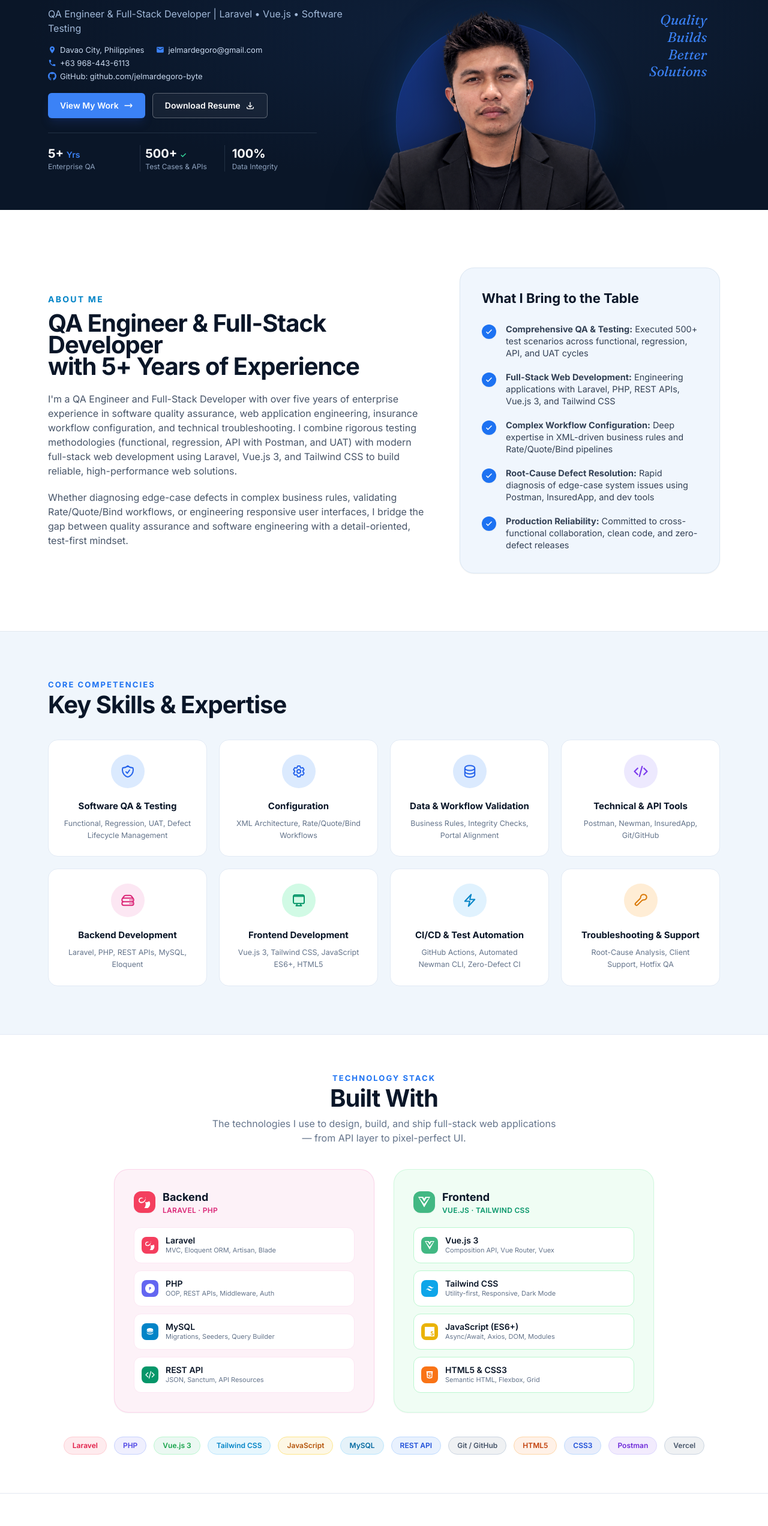
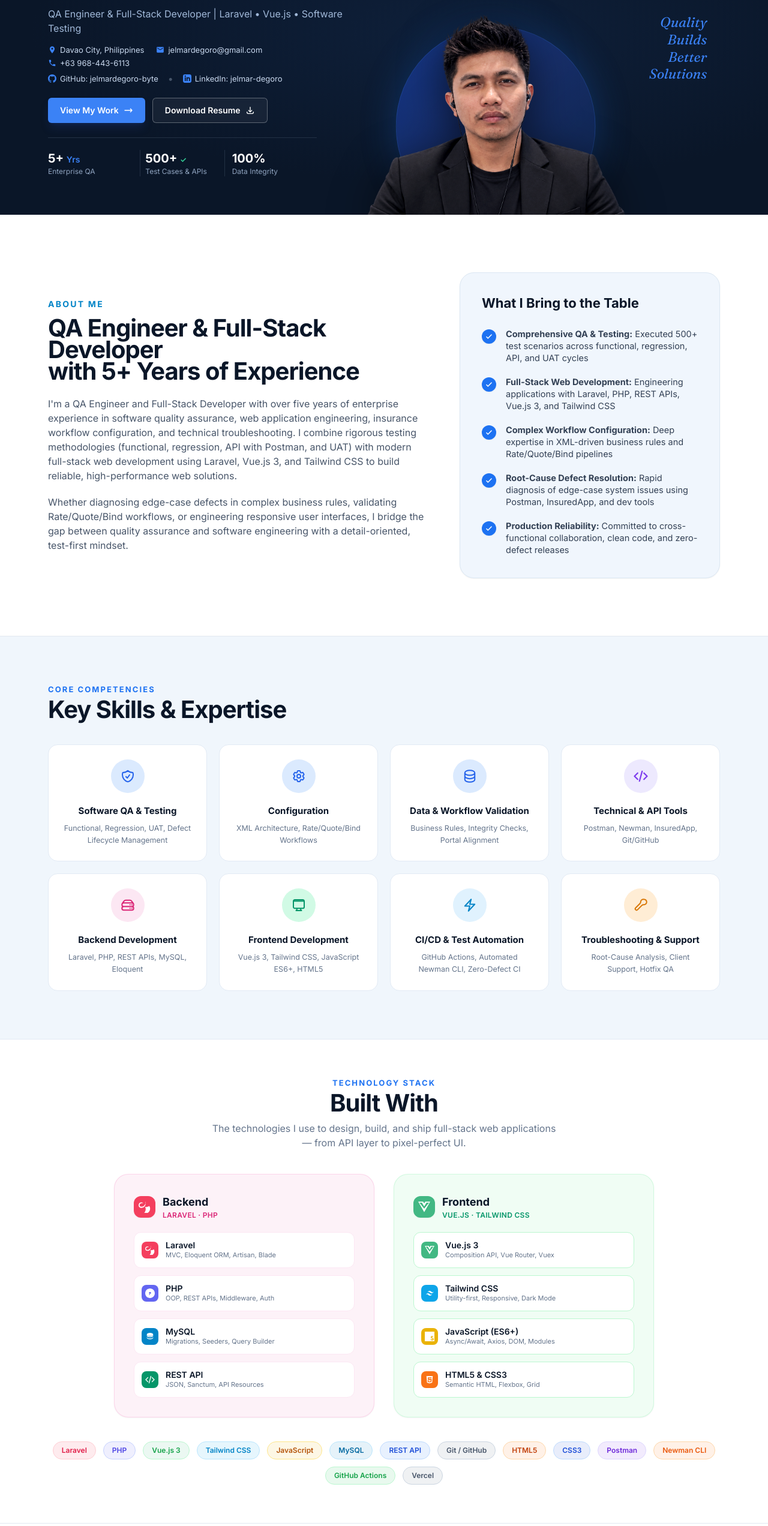
Before and after one commit to jelmardegoro-byte/jdportforlio, a Vue app: page / in a window 1280 px wide. Shown: the part 253-2797 px from the top of the page at 60% size. Built offline with nearby package versions, Linux system fonts and the light colour scheme; a web font is replaced by a local one; what encrypt-storage would draw is missing.

Commit message:
fix: add rel noopener, LinkedIn in hero social row, CI badges, cleanup project card redundancy, contact active state in navbar

```diff
--- a/src/components/FooterElement.vue
+++ b/src/components/FooterElement.vue
@@ -55,6 +55,7 @@
         <a
           href="/Jelmar_Degoro_Resume.pdf"
           target="_blank"
+          rel="noopener noreferrer"
           download="Jelmar_Degoro_Resume.pdf"
           class="text-xs sm:text-[13px] font-sans font-medium text-[#3b82f6] hover:text-white transition-colors duration-200 inline-flex items-center gap-1"
         >
@@ -113,7 +114,7 @@
     <!-- BOTTOM: Copyright -->
     <div class="max-w-[1300px] mx-auto mt-5 pt-4 border-t border-[#132338] flex flex-col sm:flex-row items-center justify-between text-xs text-[#8fa3bf]">
       <p>&copy; {{ new Date().getFullYear() }} All rights reserved by Jelmar Degoro</p>
-      <p class="mt-1 sm:mt-0">Made with <span class="text-white">&hearts;</span> by JokerJel</p>
+      <p class="mt-1 sm:mt-0">Built with Vue.js &amp; Tailwind CSS &bull; Jelmar Degoro</p>
     </div>
   </footer>
 </template>
--- a/src/components/NavbarElement.vue
+++ b/src/components/NavbarElement.vue
@@ -35,6 +35,7 @@
           <a
             href="/Jelmar_Degoro_Resume.pdf"
             target="_blank"
+            rel="noopener noreferrer"
             download="Jelmar_Degoro_Resume.pdf"
             class="text-sm font-sans font-medium text-[#a0b0c6] hover:text-white transition-colors duration-200 flex items-center gap-1.5"
           >
@@ -45,7 +46,10 @@
           <!-- Contact Button -->
           <a
             href="#contact"
-            class="ml-2 px-5 py-2 rounded-full border border-[#3b82f6] text-[#3b82f6] hover:bg-[#3b82f6] hover:text-white font-semibold text-sm transition-all duration-200 hover:scale-105 active:scale-95 inline-block text-center whitespace-nowrap"
+            class="ml-2 px-5 py-2 rounded-full border border-[#3b82f6] font-semibold text-sm transition-all duration-200 hover:scale-105 active:scale-95 inline-block text-center whitespace-nowrap"
+            :class="activeSection === 'contact'
+              ? 'bg-[#3b82f6] text-white shadow-md shadow-blue-500/30'
+              : 'text-[#3b82f6] hover:bg-[#3b82f6] hover:text-white'"
           >
             Contact
           </a>
@@ -132,6 +136,7 @@
           <a
             href="/Jelmar_Degoro_Resume.pdf"
             target="_blank"
+            rel="noopener noreferrer"
             download="Jelmar_Degoro_Resume.pdf"
             @click="closeSidebar"
             class="text-sm font-sans font-medium text-[#3b82f6] hover:text-blue-300 py-2 px-3 transition-colors flex items-center gap-2 mt-2 border-t border-slate-800 pt-3"
@@ -146,7 +151,8 @@
         <a
           href="#contact"
           @click="closeSidebar"
-          class="block w-full py-2.5 rounded-full border border-[#3b82f6] text-[#3b82f6] hover:bg-[#3b82f6] hover:text-white font-semibold text-center text-sm transition-all duration-200"
+          class="block w-full py-2.5 rounded-full border border-[#3b82f6] font-semibold text-center text-sm transition-all duration-200"
+          :class="activeSection === 'contact' ? 'bg-[#3b82f6] text-white shadow-md shadow-blue-500/30' : 'text-[#3b82f6] hover:bg-[#3b82f6] hover:text-white'"
         >
           Contact
         </a>
--- a/src/pages/MainPage.vue
+++ b/src/pages/MainPage.vue
@@ -57,11 +57,16 @@
               </a>
             </div>
 
-            <!-- GitHub row -->
-            <div class="mb-5 flex justify-center md:justify-start">
+            <!-- Social Profiles row -->
+            <div class="mb-5 flex flex-wrap justify-center md:justify-start items-center gap-x-4 gap-y-2">
               <a href="https://github.com/jelmardegoro-byte" target="_blank" rel="noopener noreferrer" class="flex items-center gap-1.5 text-[#c8d8ee] hover:text-white text-xs sm:text-[13px] font-sans transition-colors">
                 <svg class="w-3.5 h-3.5 text-[#3b82f6] flex-shrink-0 fill-current" viewBox="0 0 24 24"><path d="M12 0C5.374 0 0 5.373 0 12c0 5.302 3.438 9.8 8.207 11.387.599.111.793-.261.793-.577v-2.234c-3.338.726-4.033-1.416-4.033-1.416-.546-1.387-1.333-1.756-1.333-1.756-1.089-.745.083-.729.083-.729 1.205.084 1.839 1.237 1.839 1.237 1.07 1.834 2.807 1.304 3.492.997.107-.775.418-1.305.762-1.604-2.665-.305-5.467-1.334-5.467-5.931 0-1.311.469-2.381 1.236-3.221-.124-.303-.535-1.524.117-3.176 0 0 1.008-.322 3.301 1.23A11.509 11.509 0 0112 5.803c1.02.005 2.047.138 3.006.404 2.291-1.552 3.297-1.23 3.297-1.23.653 1.653.242 2.874.118 3.176.77.84 1.235 1.911 1.235 3.221 0 4.609-2.807 5.624-5.479 5.921.43.372.823 1.102.823 2.222v3.293c0 .319.192.694.801.576C20.566 21.797 24 17.3 24 12c0-6.627-5.373-12-12-12z"/></svg>
-                GitHub: github.com/jelmardegoro-byte
+                GitHub: jelmardegoro-byte
+              </a>
+              <span class="text-slate-600 hidden sm:inline">&bull;</span>
+              <a href="https://www.linkedin.com/in/jelmar-degoro-0b874b21a/" target="_blank" rel="noopener noreferrer" class="flex items-center gap-1.5 text-[#c8d8ee] hover:text-white text-xs sm:text-[13px] font-sans transition-colors">
+                <svg class="w-3.5 h-3.5 text-[#3b82f6] flex-shrink-0 fill-current" viewBox="0 0 24 24"><path d="M19 0h-14c-2.761 0-5 2.239-5 5v14c0 2.761 2.239 5 5 5h14c2.762 0 5-2.239 5-5v-14c0-2.761-2.238-5-5-5zm-11 19h-3v-11h3v11zm-1.5-12.268c-.966 0-1.75-.79-1.75-1.764s.784-1.764 1.75-1.764 1.75.79 1.75 1.764-.783 1.764-1.75 1.764zm13.5 12.268h-3v-5.604c0-3.368-4-3.113-4 0v5.604h-3v-11h3v1.765c1.396-2.586 7-2.777 7 2.476v6.759z"/></svg>
+                LinkedIn: jelmar-degoro
               </a>
             </div>
 
@@ -78,6 +83,7 @@
                 href="/Jelmar_Degoro_Resume.pdf"
                 download="Jelmar_Degoro_Resume.pdf"
                 target="_blank"
+                rel="noopener noreferrer"
                 class="inline-flex items-center gap-2 px-5 py-2.5 rounded-md border border-white/30 bg-white/5 hover:bg-white/10 text-white font-semibold text-sm transition-all duration-200 hover:scale-105 active:scale-95 backdrop-blur-sm"
               >
                 Download Resume
@@ -558,6 +564,8 @@
           <span class="inline-flex items-center gap-1.5 px-3.5 py-1.5 rounded-full bg-[#f97316]/10 text-[#c2410c] text-xs font-semibold border border-[#fed7aa]">HTML5</span>
           <span class="inline-flex items-center gap-1.5 px-3.5 py-1.5 rounded-full bg-[#1d4ed8]/10 text-[#1d4ed8] text-xs font-semibold border border-[#bfdbfe]">CSS3</span>
           <span class="inline-flex items-center gap-1.5 px-3.5 py-1.5 rounded-full bg-[#7c3aed]/10 text-[#6d28d9] text-xs font-semibold border border-[#ddd6fe]">Postman</span>
+          <span class="inline-flex items-center gap-1.5 px-3.5 py-1.5 rounded-full bg-[#f97316]/10 text-[#ea580c] text-xs font-semibold border border-[#fed7aa]">Newman CLI</span>
+          <span class="inline-flex items-center gap-1.5 px-3.5 py-1.5 rounded-full bg-[#22c55e]/10 text-[#16a34a] text-xs font-semibold border border-[#bbf7d0]">GitHub Actions</span>
           <span class="inline-flex items-center gap-1.5 px-3.5 py-1.5 rounded-full bg-[#64748b]/10 text-[#475569] text-xs font-semibold border border-[#cbd5e1]">Vercel</span>
         </div>
 
@@ -732,22 +740,8 @@
                   <span class="px-2 py-0.5 rounded text-[11px] font-medium bg-emerald-50 text-emerald-700">Cross-Browser QA</span>
                 </div>
 
-                <p class="text-[#64748b] text-xs sm:text-[13px] leading-relaxed mb-3">
+                <p class="text-[#64748b] text-xs sm:text-[13px] leading-relaxed mb-1">
                   Engineered a modern web landing page with responsive layouts. Conducted cross-browser functional testing, mobile viewport verification, and performance audits prior to deployment.
-                </p>
-                <p class="text-[#64748b] text-xs sm:text-[12.5px] leading-relaxed">
-                  Live site:<br />
-                  <a
-                    href="https://www.workwithjimmer.com/"
-                    target="_blank"
-                    rel="noopener noreferrer"
-                    class="text-[#1d72f2] hover:text-[#175cd3] hover:underline inline-flex items-center gap-1 font-medium break-all mt-0.5"
-                  >
-                    https://www.workwithjimmer.com/
-                    <svg class="w-3.5 h-3.5 flex-shrink-0" fill="none" stroke="currentColor" stroke-width="2" viewBox="0 0 24 24">
-                      <path stroke-linecap="round" stroke-linejoin="round" d="M13.5 6H5.25A2.25 2.25 0 003 8.25v10.5A2.25 2.25 0 005.25 21h10.5A2.25 2.25 0 0018 18.75V10.5m-10.5 6L21 3m0 0h-5.25M21 3v5.25" />
-                    </svg>
-                  </a>
                 </p>
               </div>
               <div class="mt-4 pt-3 border-t border-slate-100">
```
